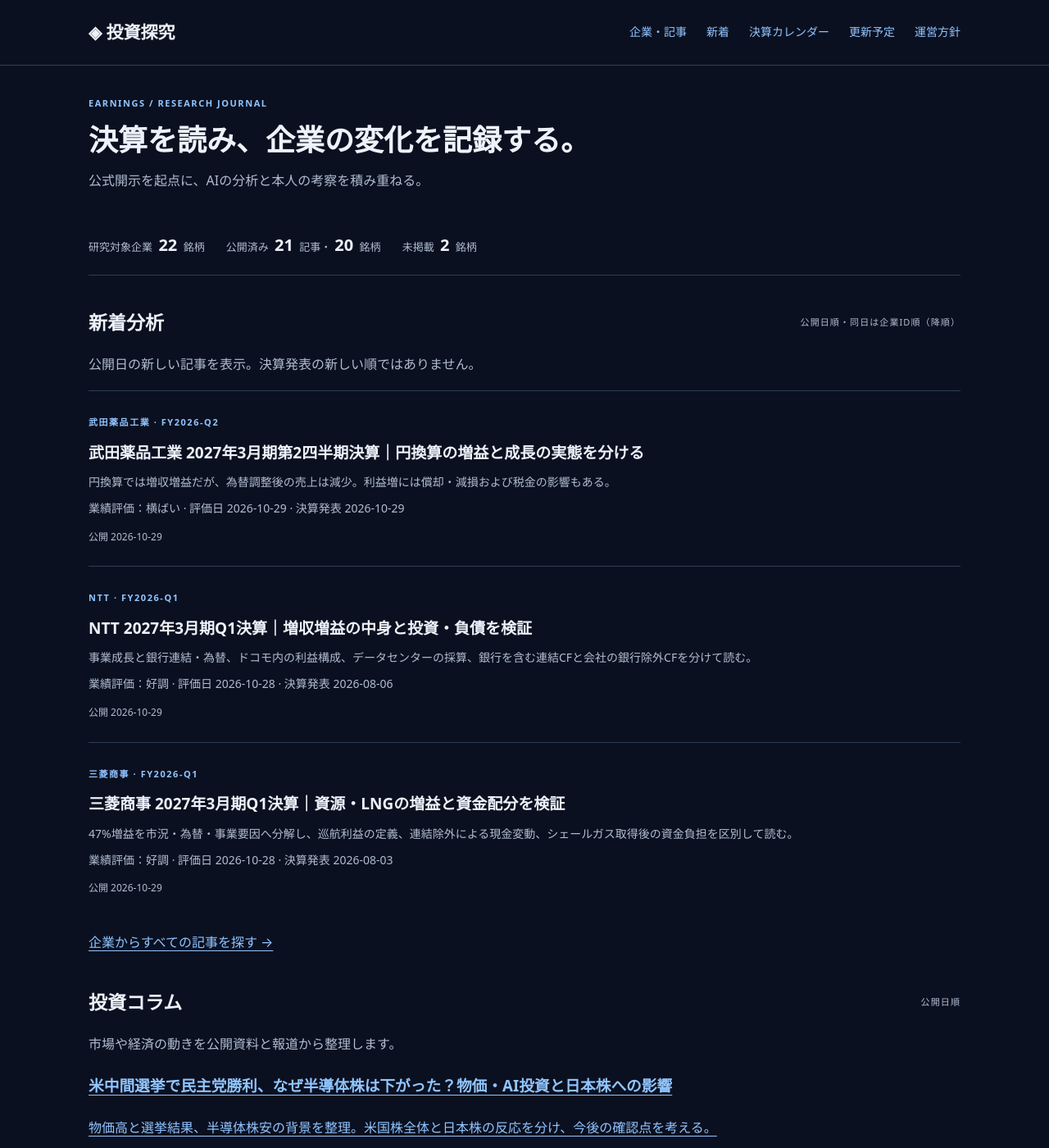
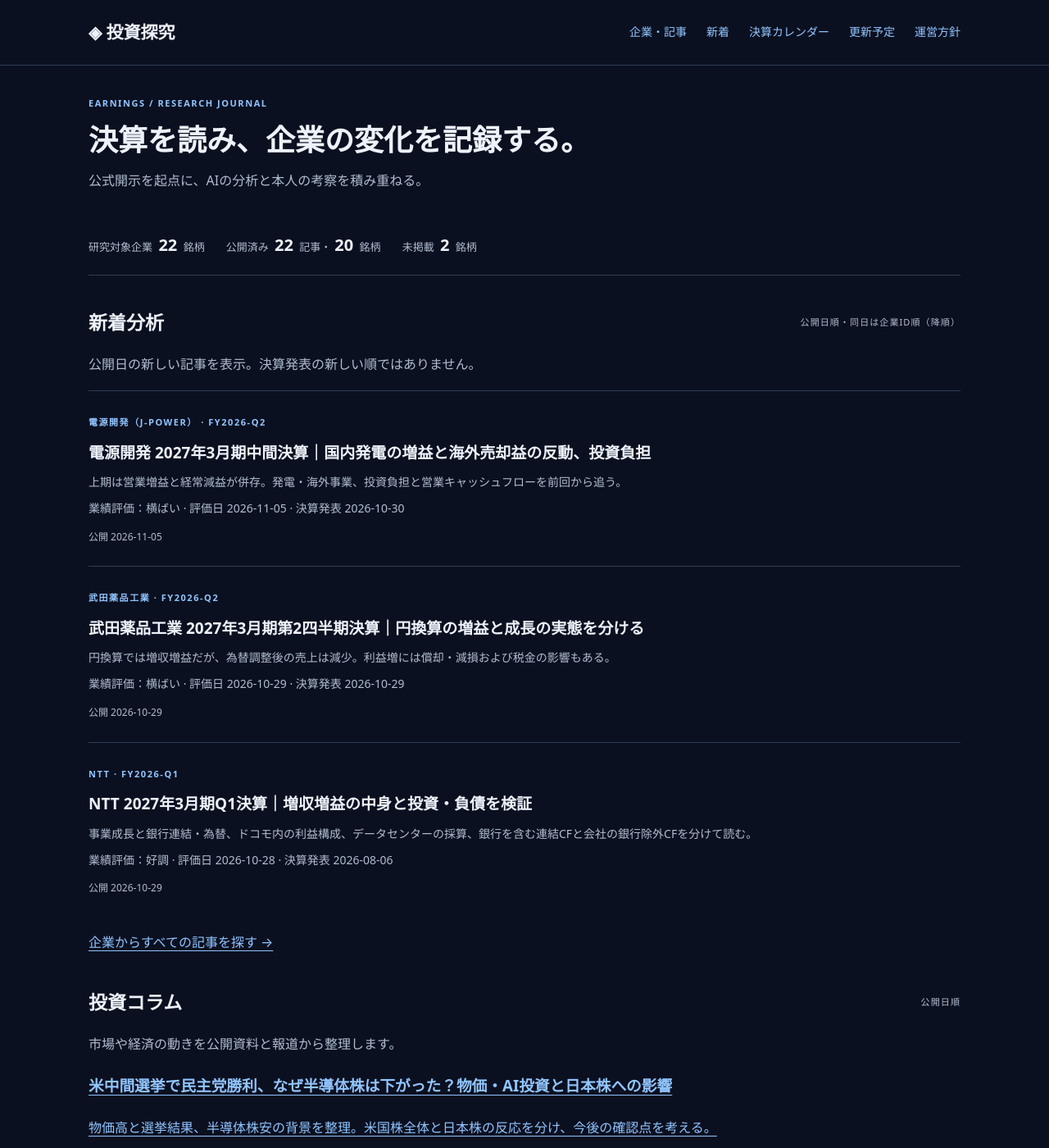
Before and after one commit to nick-shu3/investment-tankyu, a Jekyll site: the page built from index.html, in a window 1280 px wide and 1400 px high. Shown: the whole window at 82% size. Built offline with Jekyll 4.4.1, drawn with Linux system fonts in a browser that asks for light colours; some of the changed lines change nothing that is shown; some of the changed text lies outside the part shown.

Commit message:
Add J-POWER FY2026 interim earnings review (#24)

```diff
--- /dev/null
+++ b/_articles/j-power-fy2026-q2.md
@@ -0,0 +1,105 @@
+---
+title: "電源開発 2027年3月期中間決算｜国内発電の増益と海外売却益の反動、投資負担"
+company_id: j-power
+period: FY2026-Q2
+published: "2026-11-05"
+updated: "2026-11-05"
+announcement: "2026-10-30"
+review_status: 公式資料照合・AI分析
+rating: 横ばい
+rating_date: "2026-11-05"
+rating_reason: 国内発電の増益は前向きだが、海外売却益の反動で経常減益。投資支出と有利子負債の増加を見極める。
+summary: 上期は営業増益と経常減益が併存。発電・海外事業、投資負担と営業キャッシュフローを前回から追う。
+conclusions:
+  - 上期の売上高は21.0%増、営業利益は52.4%増。一方、経常利益は14.8%減。
+  - 国内発電の採算は改善したが、海外事業は前年の米国発電権益売却に伴う利益の反動等で減益。
+  - 営業CF794億円に対し投資CFは−1,365億円。有利子負債と投資回収を確認する。
+---
+
+## 3行サマリー
+
+{% for conclusion in page.conclusions %}
+- {{ conclusion }}
+{% endfor %}
+
+対象は2027年3月期第2四半期（中間期）の**2026年4月1日〜9月30日の6か月累計**、連結・日本基準。2026年10月30日発表、分析・評価日2026年11月5日。**業績評価：横ばい。株価評価：未実施。** 本業の増益と経常減益、投資負担を併せて評価する。
+
+## 主要業績
+
+単位は百万円、EPSは円。増減率は会社開示値。J1 PDF通しp.1、p.4。
+
+| 指標 | 2026年度上期 | 2025年度上期 | 前年同期比 |
+|:--|--:|--:|--:|
+| 売上高 | 691,454 | 571,414 | +21.0% |
+| 営業利益 | 81,697 | 53,605 | +52.4% |
+| 経常利益 | 82,071 | 96,365 | −14.8% |
+| 親会社株主に帰属する中間純利益 | 55,175 | 63,066 | −12.5% |
+| 1株当たり中間純利益 | 313.45 | 345.96 | — |
+
+営業利益率は11.8%（81,697÷691,454）、前年9.4%（53,605÷571,414）。いずれも独自計算・小数第2位四捨五入。
+
+## 何が良かったのか
+
+会社によれば、電力販売価格の上昇やタイの販売電力量増加等で売上が増加。発電事業は売上増に加え修繕費の減少等で増益となった。発電セグメント利益は前年249億円から482億円（+93.7%）。[J1 p.4、J2 p.30]
+
+上期の発電事業の販売量は、火力が前年同期比7.7%増の207億kWh。一方、再生可能エネルギーは7.7%減の53億kWh、購入電力等も減少し、発電事業全体では2.9%減の317億kWhだった。**分析：** 今回の国内発電の増益を、販売量全体の増加によるものと単純化できない。[J1 p.4]
+
+## 経常利益と純利益が減った理由
+
+営業利益は増えた一方、持分法による投資利益は前年517億円から141億円へ減少した。会社は前年の米国火力発電事業の持分譲渡による持分法投資利益の反動等を説明する。当期は為替差損51億円も計上した。持分法投資利益全体を売却益と決めつけず、税前額を純利益へそのまま加算する調整もしない。[J1 p.4、p.8]
+
+**分析：** 経常・純利益の減少だけで本業全体が悪化したとは言えない。一方、発電事業の改善が販売価格や修繕費の変化を含むため、今後も同じ利益率が続くとは限らない。
+
+## 事業別の動き
+
+上期、セグメント売上・利益は会社説明資料の億円表示。利益は持分法損益等を含む会社のセグメント利益で、営業利益と同じではない。セグメント間取引・調整前。[J2 p.30]
+
+| セグメント | 売上高 | セグメント利益 | 前年利益 |
+|:--|--:|--:|--:|
+| 発電 | 4,775 | 482 | 249 |
+| 送変電 | 246 | 21 | 49 |
+| 電力周辺関連 | 372 | 46 | 53 |
+| 海外 | 1,684 | 262 | 603 |
+| その他 | 61 | 3 | 1 |
+
+海外事業の販売電力量はタイでの増加等により前年同期比41.4%増の107億kWh。売上は増えたが、利益は前年の持分譲渡益の反動等で56.6%減った。送変電は固定資産除却費・支払利息の増加等で減益。会社の億円未満切捨て表示により、合計や差額は一致しない場合がある。[J1 p.4、J2 p.30]
+
+## キャッシュフローと財務
+
+上期累計、億円、会社開示の概数。J1 p.5・p.10、J2 p.29。
+
+| 指標 | 2026年度上期 | 2025年度上期 |
+|:--|--:|--:|
+| 営業CF | 794 | 506 |
+| 投資CF | −1,365 | −562 |
+| 財務CF | +630 | −454 |
+| FCF（会社開示） | −571 | −57 |
+
+会社資料のFCFは営業CF＋投資CF。2026年度上期は794＋（−1,365）＝−571億円（表示値による計算）。固定資産取得の支出は1,025億円、投融資の支出は372億円。投資CFは固定資産取得以外の投融資・回収等も含む。会社は米国チャージャー太陽光発電所の建設やラオス水力・タイの発電事業への出資を投資CFの要因に挙げる。[J1 p.5・p.10、J2 p.29]
+
+2026年9月末の現金及び現金同等物は3,596億円。有利子負債は1兆9,742億円（3月末比909億円増）で、うち海外事業のノンリコースローンは3,447億円。自己資本比率は37.4%（前期末37.6%）。借入・社債の増加には為替の影響も含まれ、負債残高の増加額を借入による現金収入と同一視しない。[J1 p.5]
+
+**分析：** 営業CFは増えたが、上期の投資CFはそれを上回った。資金調達後も現金は増加しており、FCFの赤字だけで資金繰りの良否は判定できない。案件の工期、稼働後の収益と借換負担が重要である。
+
+## 前回の見立てと通期予想
+
+[前回Q1分析]({{ '/articles/j-power-fy2026-q1.html' | relative_url }})で注視した国内発電利益は、Q1単独では前年同期比1.8%減だったが、今回の上期累計では93.7%増。**3か月と6か月の累計であり、直接の四半期比較ではない。** 期全体では販売価格や修繕費等の影響を受けて改善した。Q1時点で未作成だった連結CF計算書は上期に開示され、投資負担を確認できた。海外の前年売却益の反動と為替の論点は引き続き残る。[J1 p.4〜5]
+
+会社は2026年5月12日公表の通期予想を据え置き、売上高1兆3,800億円、営業利益1,250億円、経常利益1,250億円、親会社株主帰属純利益810億円を見込む。年間配当予想は105円（中間50円・期末55円）。いずれも会社予想であり実績ではない。[J1 p.1・p.5]
+
+## 次回の確認点
+
+1. 火力・水力の販売量、電力価格、燃料費と修繕費。
+2. 海外事業の継続収益、持分法損益、為替評価。
+3. 建設中案件の工程・資金負担・稼働後の回収。
+4. 営業CF・投資CFと有利子負債、借換金利。
+5. 通期予想・配当予想の変更とその理由。
+
+会社のIRカレンダーでは次回の2026年度第3四半期決算発表は**2027年1月予定**。日付と時刻は未確認で、予定は変更され得る。[J3]
+
+## 出典・更新履歴
+
+- J1：[2027年3月期第2四半期決算短信](https://www.jpower.co.jp/news/pdf/kessan2027-2/all.pdf)（2026年10月30日。PDF通しページ）。
+- J2：[第2四半期決算説明資料](https://www.jpower.co.jp/ir/pdf/261030presentation.pdf)（2026年10月30日。資料の印字ページ）。
+- J3：[IRカレンダー](https://www.jpower.co.jp/ir/calendar.html)（2026年11月5日確認）。
+- 2026年11月5日：初版。Q1記事は当時の記録として保持。
--- a/_data/earnings_calendar.json
+++ b/_data/earnings_calendar.json
@@ -1,5 +1,5 @@
 {
-  "as_of": "2026-10-29",
+  "as_of": "2026-11-05",
   "events": [
     {
       "company_id": "takeda",
@@ -12,48 +12,40 @@
     },
     {
       "company_id": "j-power",
-      "date": "2026-10-30",
-      "period": "2027年3月期 第2四半期",
+      "month": "2027-01",
+      "period": "2026年度第3四半期",
       "source": "https://www.jpower.co.jp/ir/calendar.html",
-      "time": "",
-      "status": "scheduled",
-      "checked": "2026-10-28"
+      "status": "month_only",
+      "note": "公式IRカレンダーは2027年1月と記載。日付・時刻は未確認。",
+      "checked": "2026-11-05"
     },
     {
       "company_id": "itochu",
-      "date": "2026-11-04",
-      "period": "2026年度第2四半期",
+      "status": "unknown",
       "source": "https://www.itochu.co.jp/ja/ir/calendar/2026/index.html",
-      "time": "13:00 JST（予定）",
-      "status": "scheduled",
-      "checked": "2026-10-28"
+      "note": "2026年11月4日の第2四半期決算発表を確認。次回の発表日時は今回未確認。",
+      "checked": "2026-11-05"
     },
     {
       "company_id": "mitsubishi-corp",
-      "date": "2026-11-04",
-      "period": "2026年度第2四半期",
-      "source": "https://www.mitsubishicorp.com/jp/ja/info/2026/info_20261007001.html",
-      "time": "14:00 JST（予定）",
-      "status": "scheduled",
-      "checked": "2026-10-28"
+      "status": "unknown",
+      "source": "https://www.mitsubishicorp.com/jp/ja/news/release/2026/20261104001.html",
+      "note": "2026年11月4日の第2四半期決算発表を確認。次回の発表日時は今回未確認。",
+      "checked": "2026-11-05"
     },
     {
       "company_id": "ntt",
-      "date": "2026-11-04",
-      "period": "2026年度第2四半期",
-      "source": "https://group.ntt/jp/ir/",
-      "time": "",
-      "status": "scheduled",
-      "checked": "2026-10-28"
+      "status": "unknown",
+      "source": "https://group.ntt/jp/ir/library/latest/",
+      "note": "2026年11月4日の第2四半期決算発表を確認。次回の発表日時は今回未確認。",
+      "checked": "2026-11-05"
     },
     {
       "company_id": "jr-kyushu",
-      "date": "2026-11-04",
-      "period": "2027年3月期 第2四半期（中間期）",
-      "source": "https://www.jrkyushu.co.jp/company/ir/library/calendar/",
-      "time": "",
-      "status": "scheduled",
-      "checked": "2026-10-28"
+      "status": "unknown",
+      "source": "https://www.jrkyushu.co.jp/company/ir/news/",
+      "note": "2026年11月4日の第2四半期決算発表を確認。次回の発表日時は今回未確認。",
+      "checked": "2026-11-05"
     },
     {
       "company_id": "jaccs",
@@ -62,7 +54,7 @@
       "source": "https://www.jaccs.co.jp/corporate/ir/calender/",
       "time": "",
       "status": "scheduled",
-      "checked": "2026-10-28"
+      "checked": "2026-11-05"
     },
     {
       "company_id": "kddi",
```
